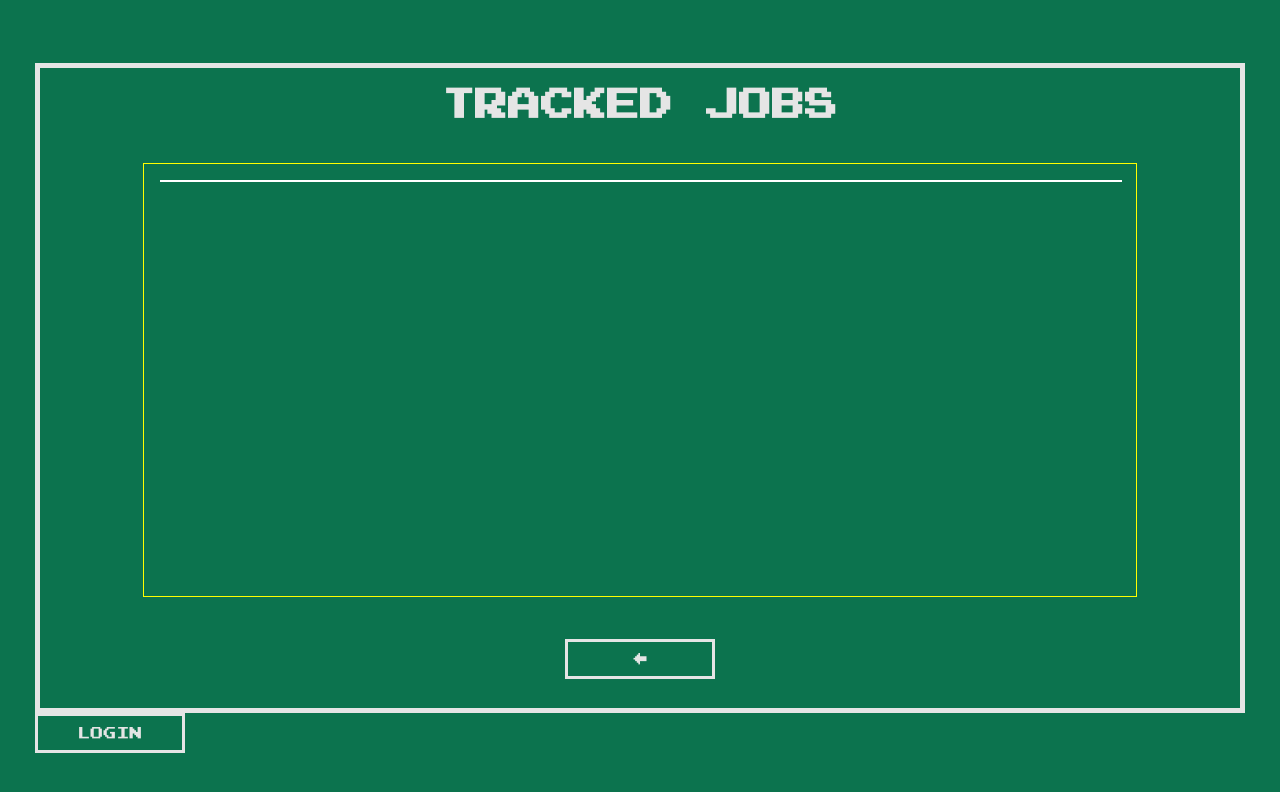
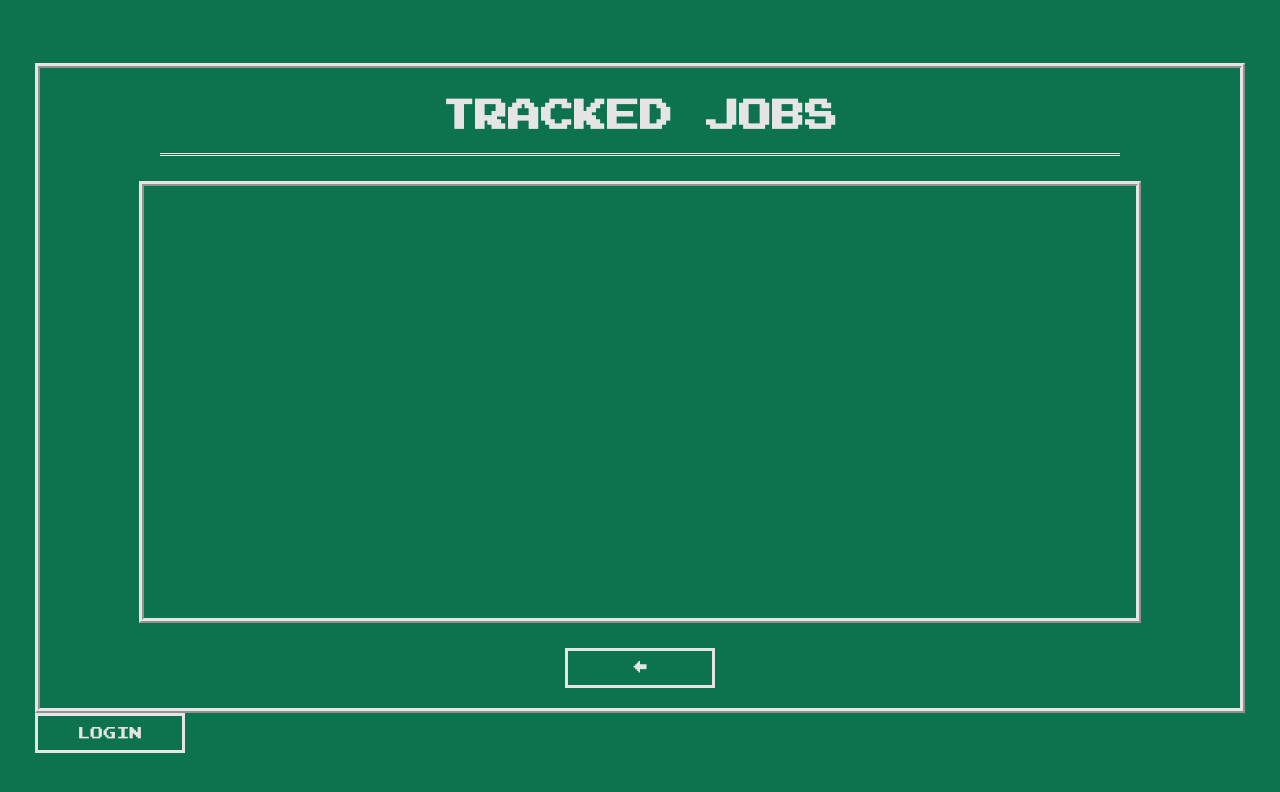
Before and after one commit to grantortino/job-hunter, a React (Create React App) app: page /trackedjobs in a window 1280 px wide. Shown: the top 792 px of the page. Built offline with nearby package versions, Linux system fonts and the light colour scheme.

Commit message:
styled header

```diff
--- a/src/App.scss
+++ b/src/App.scss
@@ -95,7 +95,7 @@ p {
 }
 
 .screen-main {
-  border: 5px solid $fontColor;
+  border: 5px ridge $fontColor;
   min-width: 150vh;
   max-width: 0vh;
   min-height: 80vh;
@@ -274,17 +274,24 @@ p {
   justify-content: space-around;
 }
 
+.pages-header-huge {
+  height: 9vh;
+  width: 80%;
+  display: flex;
+  align-items: center;
+  border-bottom: double $fontColor;
+}
+
 .job-tracker-overscroll-container {
   height: 50vh;
   width: 80%;
   overflow: scroll;
-  border: 1px solid yellow;
-  padding: 1rem 1rem
+  padding: 1rem 1rem;
+  border: 5px ridge $fontColor;
 }
 
 .job-cards {
   width: 100%;
-  border: 1px solid white;
   display: flex;
   flex-wrap: wrap;
   justify-content: space-around;
--- a/src/components/JobTrackerMain.js
+++ b/src/components/JobTrackerMain.js
@@ -10,7 +10,9 @@ const JobTrackerMain = () => {
         <Screen>
         <div className="tracker-main-screen-containter">
 
-            <h3 className="huge">JOB TRACKER</h3>
+            <div className="pages-header-huge">
+                <h3 className="huge">JOB TRACKER</h3>
+            </div>
 
             <div className="tracker-sections-container">
 
--- a/src/components/TrackedJobs.js
+++ b/src/components/TrackedJobs.js
@@ -12,7 +12,9 @@ const TrackedJobs = () => {
         <Screen>
             <div className="tracked-jobs-container">
 
-                <h1 className="huge">TRACKED JOBS</h1>
+                <div className="pages-header-huge">
+                    <h1 className="huge">TRACKED JOBS</h1>
+                </div>
 
                 <div className="job-tracker-overscroll-container">
                     <div className="job-cards">
```
